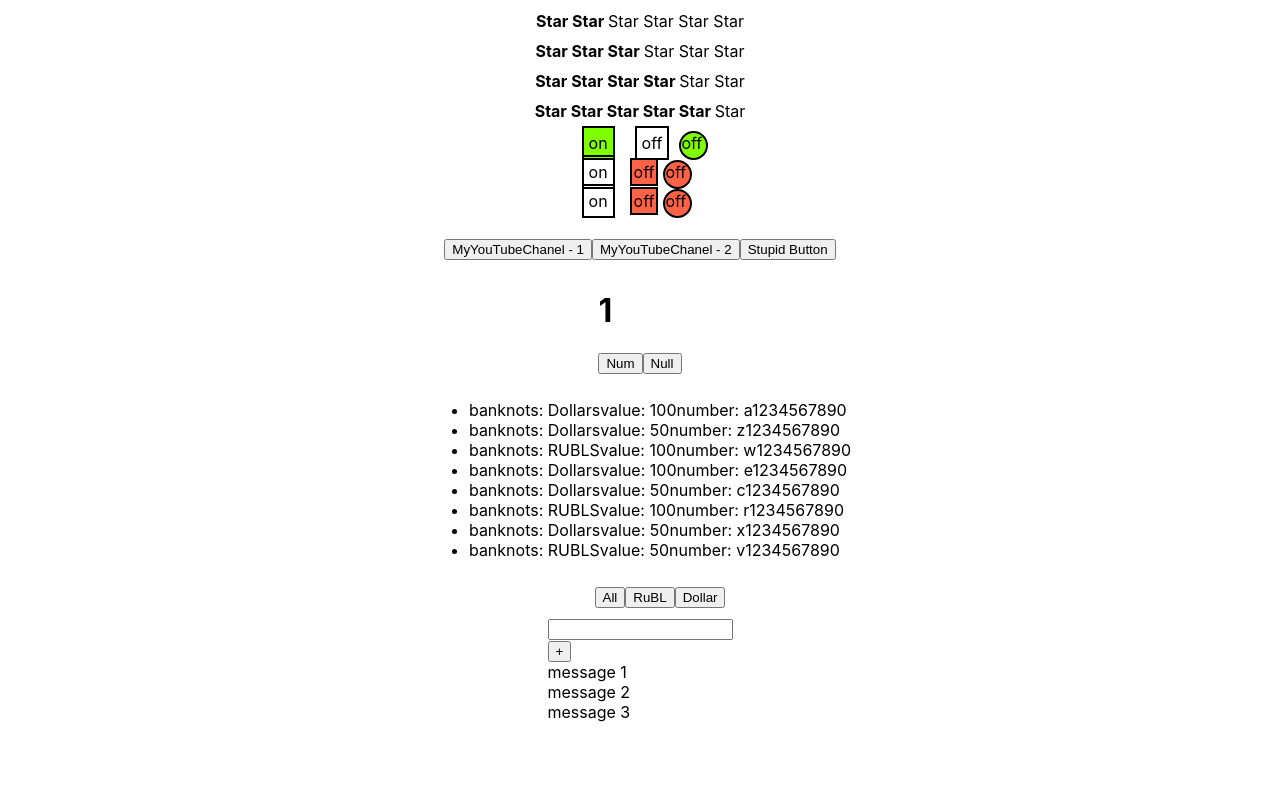
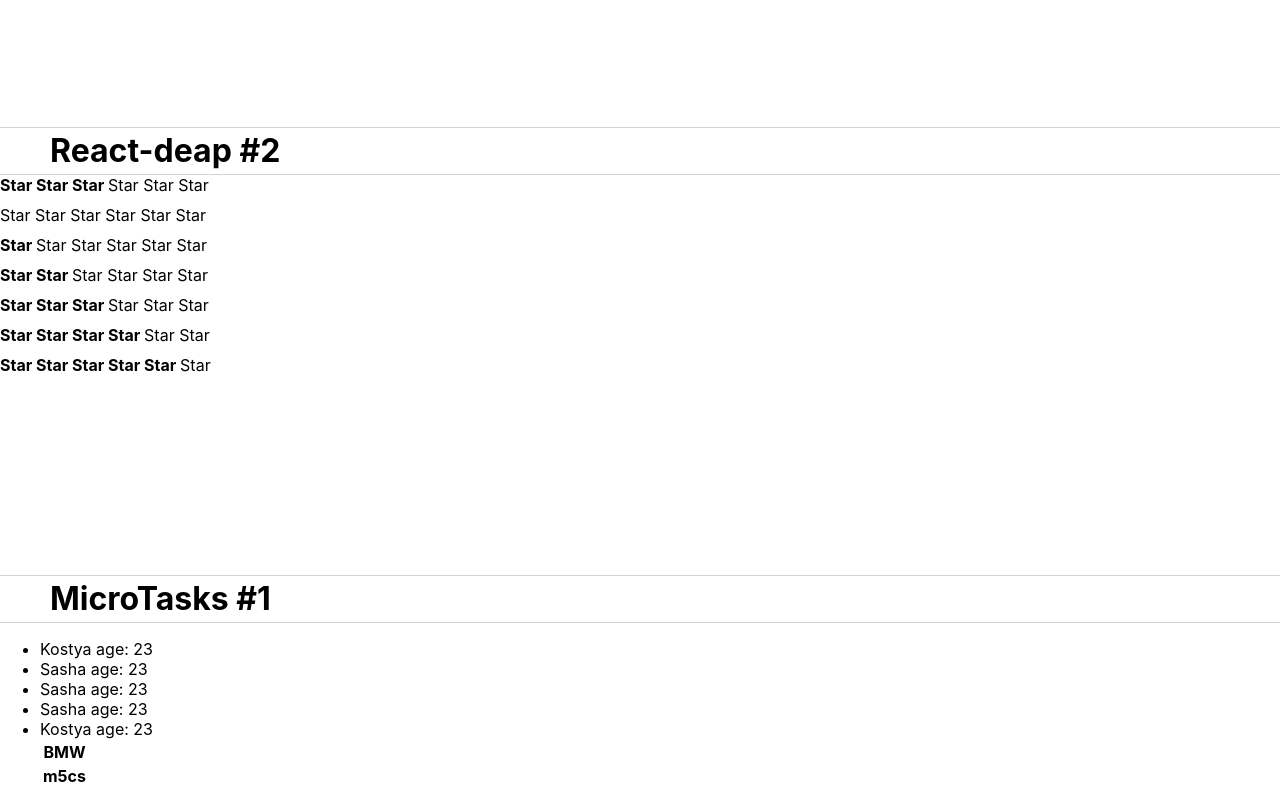
Before and after one commit to SirMissir/React-deep, a React (Create React App) app: page / in a window 1280 px wide. Shown: the part 327-1120 px from the top of the page. Built offline with nearby package versions, Linux system fonts and the light colour scheme.

Commit message:
refactor:  Css App

```diff
--- a/src/App.css
+++ b/src/App.css
@@ -1,9 +1,27 @@
 
-.app-wrapper{
-    /*display: flex;*/
-    align-items: center;
-    /*justify-content: center;*/
+/*.app-wrapper{*/
+/*    !*display: flex;*!*/
+/*    align-items: center;*/
+/*    !*justify-content: center;*!*/
 
+/*    display: flex;*/
+/*    flex-direction: column;*/
+/*    gap: 20px;*/
+/*    width: 100%;*/
+/*    padding-bottom: 200px;*/
+/*    border-bottom: 1px solid #d3d3d3;*/
+/*    border-top: 1px solid #d3d3d3;*/
+/*}*/
+/*.hwTitle {*/
+/*    font-size: 2rem;*/
+/*    padding: 10px 50px;*/
+/*    line-height: 26px;*/
+/*    font-weight: 700;*/
+/*}*/
+.App {
+    --header_height: 60px;
+}
+.hw {
     display: flex;
     flex-direction: column;
     gap: 10px;
@@ -12,3 +30,20 @@
     border-bottom: 1px solid #d3d3d3;
     border-top: 1px solid #d3d3d3;
 }
+
+.hwTitle {
+    font-size: 2rem;
+    padding: 10px 50px;
+    line-height: 26px;
+    font-weight: 700;
+}
+
+.hw1 {
+    width: 100%;
+    margin:0 auto;
+}
+.Board{
+    position: relative;
+    width: 1280px;
+    height: 720px;
+}
--- a/src/App.tsx
+++ b/src/App.tsx
@@ -1,4 +1,4 @@
-// import React, {useState} from 'react';
+import React, {useState} from 'react';
 import './App.css';
 import Accordion from "./components/Accordion/Accordion";
 import {Rating} from "./components/Rating/Rating";
@@ -15,14 +15,13 @@ import {MicroTaskInput} from "./components/MicroTasks/MicroTaskInput";
 
 
 function App() {
-
-    // let[students, setStudents] = useState([
-    //     {id: 1, name: "Kostya", age: 23},
-    //     {id: 2, name: "Sasha", age: 23},
-    //     {id: 3, name: "Sasha", age: 23},
-    //     {id: 4, name: "Sasha", age: 23},
-    //     {id: 5, name: "Kostya", age: 23}
-    // ]);
+    let[students, setStudents] = useState([
+        {id: 1, name: "Kostya", age: 23},
+        {id: 2, name: "Sasha", age: 23},
+        {id: 3, name: "Sasha", age: 23},
+        {id: 4, name: "Sasha", age: 23},
+        {id: 5, name: "Kostya", age: 23}
+    ]);
     const topCars = [//MicroTask Map sprint 01
         {manufacturer:'BMW', model:'m5cs'},
         {manufacturer:'Mercedes', model:'e63s'},
@@ -34,44 +33,57 @@ function App() {
 
     console.log("App rendered")
     return (
-        <div className={'app-wrapper'}>
-            {/*<PageTitle title = {"This is APP component !"}/>*/}
-            {/*<PageTitle title = {"My friends"}/>*/}
-            Article 1
-            <Rating value = {3}/>
+        <div className={'App'}>
+
+            <div className={'hwTitle'}>React-deap #1</div>
+            <div className={'hw'}>
                 <Accordion titleValue = {"Menu"} collapsed = {true}/>
                 <Accordion titleValue = {"Users List"} collapsed = {false}/>
+            </div>
+
+            <div className={'hwTitle'}>React-deap #2</div>
+            <div className={'hw'}>
+                <Rating value = {3}/>
                 <Rating value = {0}/>
                 <Rating value = {1}/>
                 <Rating value = {2}/>
                 <Rating value = {3}/>
                 <Rating value = {4}/>
                 <Rating value = {5}/>
+            </div>
+
+            <div className={'hwTitle'}>MicroTasks #1</div>
+            <div className={'hw'}>
+                <MicroTasks students = {students} topCars = {topCars}/>
+            </div>
+
+            <div className={'hwTitle'}>React-deap #3</div>
+            <div className={'hw'}>
+                <ButtonClick/>
+            </div>
+
+            <div className={'hwTitle'}>React-deap #4</div>
+            <div className={'hw'}>
+                <State/>
+            </div>
+
+            <div className={'hwTitle'}>React-deap #5</div>
+            <div className={'hw'}>
+                <Money/>
+            </div>
+
+            <div className={'hwTitle'}>MicroTasks #2</div>
+            <div className={'hw'}>
+                <MicroTaskInput/>
+            </div>
+
+            <div className={'hwTitle'}>React-deap #6</div>
+            <div className={'hw'}>
                 <OnOff value = {true} />
                 <OnOff value = {false} />
-            {/*<MicroTasks students = {students} topCars = {topCars}/>*/}
-            <ButtonClick/>
-            <State/>
-            <Money/>
-            <MicroTaskInput/>
+                <OnOff value = {true} />
+            </div>
         </div>
     );
 }
-
-// type PageTitlePropsType = {
-//     title: string
-// }
-
-// function PageTitle (props:PageTitlePropsType) {
-//     console.log("PageTitle rendered")
-//     return (
-//         <div>
-//             {props.title}
-//         </div>
-//
-//     );
-// }
-
-
-
 export default App;
--- a/src/components/OnOff/OnOff.module.css
+++ /dev/null
@@ -1,45 +0,0 @@
-.wrapper {
-    width: 200px;
-    margin: 10px;
-    border: 2px solid black;
-    padding: 5px;
-    gap: 10px;
-
-}.wrapperOn {
-    width: 200px;
-    margin: 10px;
-    border: 2px solid black;
-    padding: 5px;
-    background-color: chartreuse;
-}
-
-.circle{
-    height: 25px;
-    width: 25px;
-    border-radius: 50%;
-    display: inline-block;
-    border: 2px solid black;
-}.circleOn{
-    height: 25px;
-    width: 25px;
-    background-color:chartreuse;
-    border-radius: 50%;
-    display: inline-block;
-    border: 2px solid black;
-}
-.wrapperOff{
-    width: 200px;
-    margin: 5px;
-    border: 2px solid black;
-    padding: 2px;
-    background-color: tomato;
-}
-
-.circleOff{
-    height: 25px;
-    width: 25px;
-    background-color:tomato;
-    border-radius: 50%;
-    display: inline-block;
-    border: 2px solid black;
-}
--- a/src/components/OnOff/OnOff.tsx
+++ b/src/components/OnOff/OnOff.tsx
@@ -5,26 +5,42 @@ type OnOffPropsType = {
     value: boolean
 }
 
+
+
 function OnOff (props:OnOffPropsType) {
+
+    const onStyle ={
+        width: "30px",
+        height: "20px",
+        border:"1px solid black",
+        display:"inline-block",
+        padding:"2px",
+        backgroundColor:props.value ? "green" : " white"
+    }
+    const offStyle ={
+        width: "30px",
+        height: "20px",
+        border:"1px solid black",
+        display:"inline-block",
+        marginLeft:"2px",
+        padding:"2px",
+        backgroundColor:props.value ? "white" : " red"
+    }
+    const indicatorStyle ={
+        width: "10px",
+        height: "10px",
+        borderRadius: "5px",
+        border:"1px solid black",
+        display:"inline-block",
+        marginLeft:"5px",
+        backgroundColor:props.value ? "green" : " red"
+    };
+
+
     return <div>
-        {props.value && <ChOn/>}
-        {props.value && <ChOff/>}
-        {props.value && <ChOff/>}
-    </div>
-}
-
-function ChOn(){
-    return <div>
-        <span className={s.wrapperOn}>on</span>
-        <span className={s.wrapper}>off</span>
-        <span className={s.circleOn}>off</span>
-    </div>
-}
-function ChOff(){
-    return <div>
-        <span className={s.wrapper}>on</span>
-        <span className={s.wrapperOff}>off</span>
-        <span className={s.circleOff}>off</span>
+        <div style={onStyle}>on</div>
+        <div style={offStyle}>off</div>
+        <div style={indicatorStyle}></div>
     </div>
 }
 
@@ -32,4 +48,6 @@ function ChOff(){
 
 
 
+
+
 export default OnOff;
```
Lines whose indentation alone changed are shown as unchanged.
